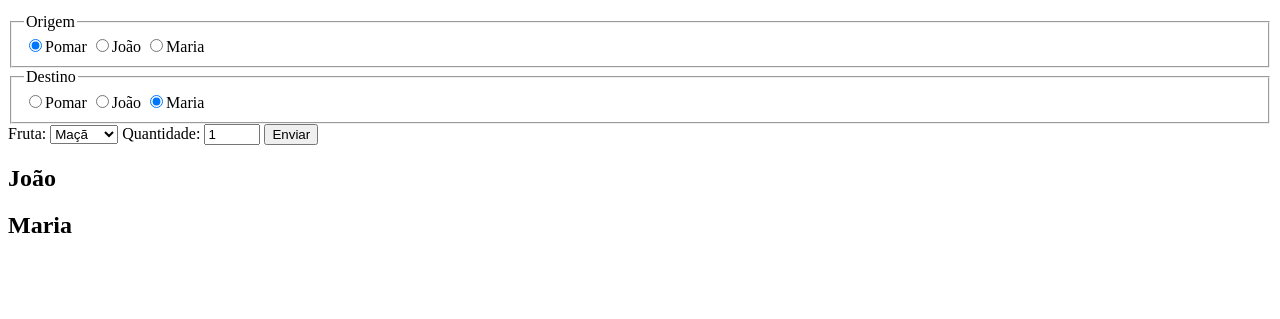
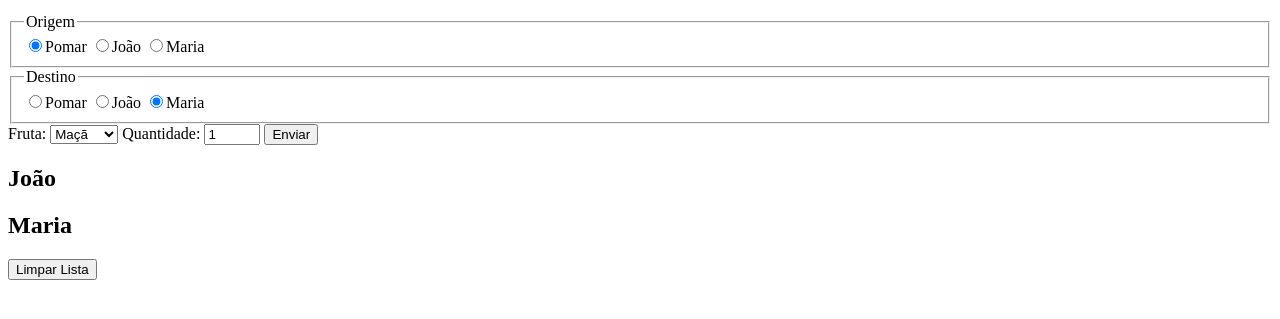
Before and after one commit to ufjf-dcc202/ufjf-dcc202-2023-3-a-atv12-luizacaldeira, a website with bundled scripts: page index.html in a window 1280 px wide. Shown: the part 101-420 px from the top of the page. Built offline with nearby package versions, Linux system fonts and the light colour scheme.

Commit message:
Adicionando o botão para limpar lista

```diff
--- a/index.html
+++ b/index.html
@@ -46,4 +46,5 @@
         </section>
     </main>
 </body>
+<button id="botaoLimparLista" type="button">Limpar Lista</button>
 </html>
```
